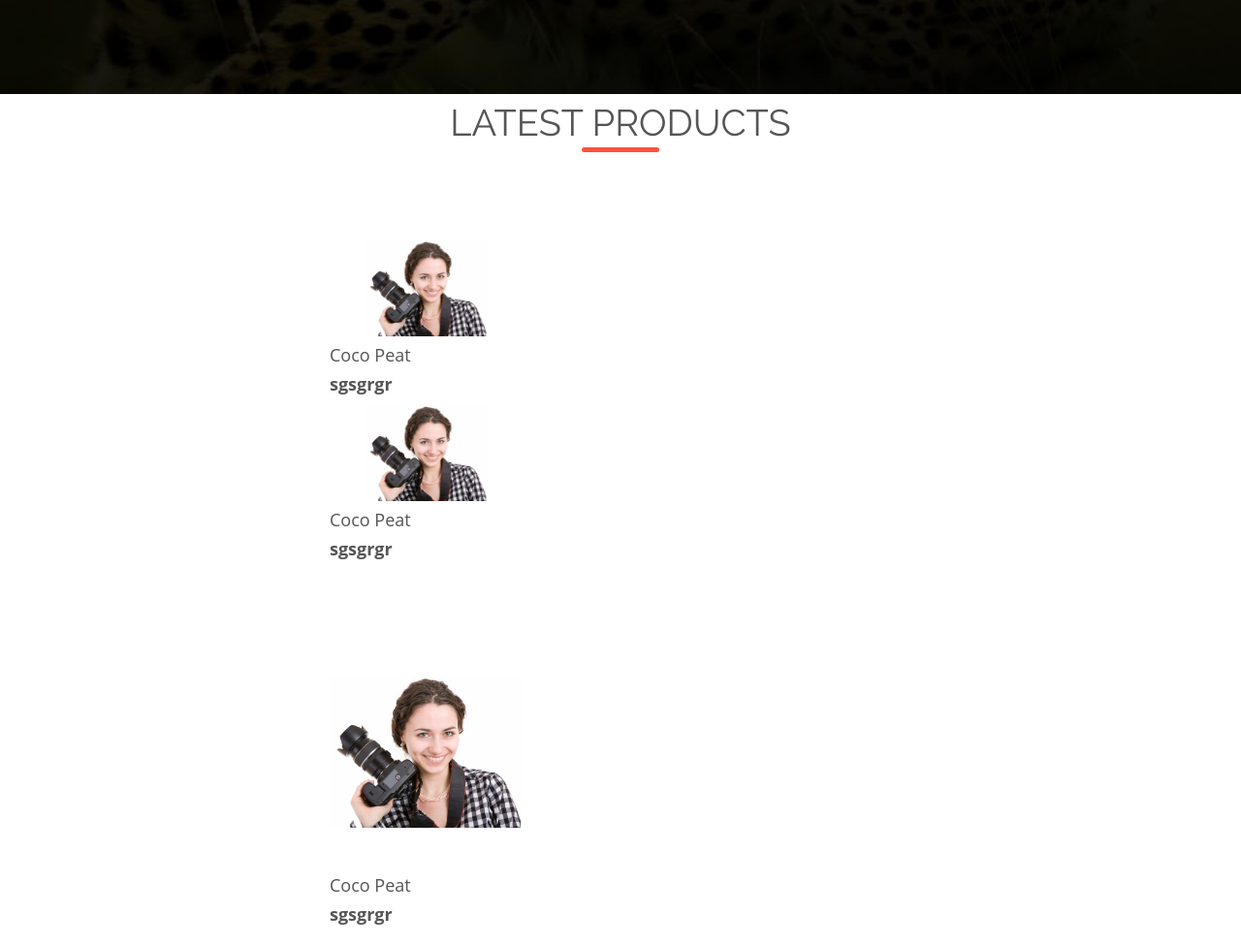
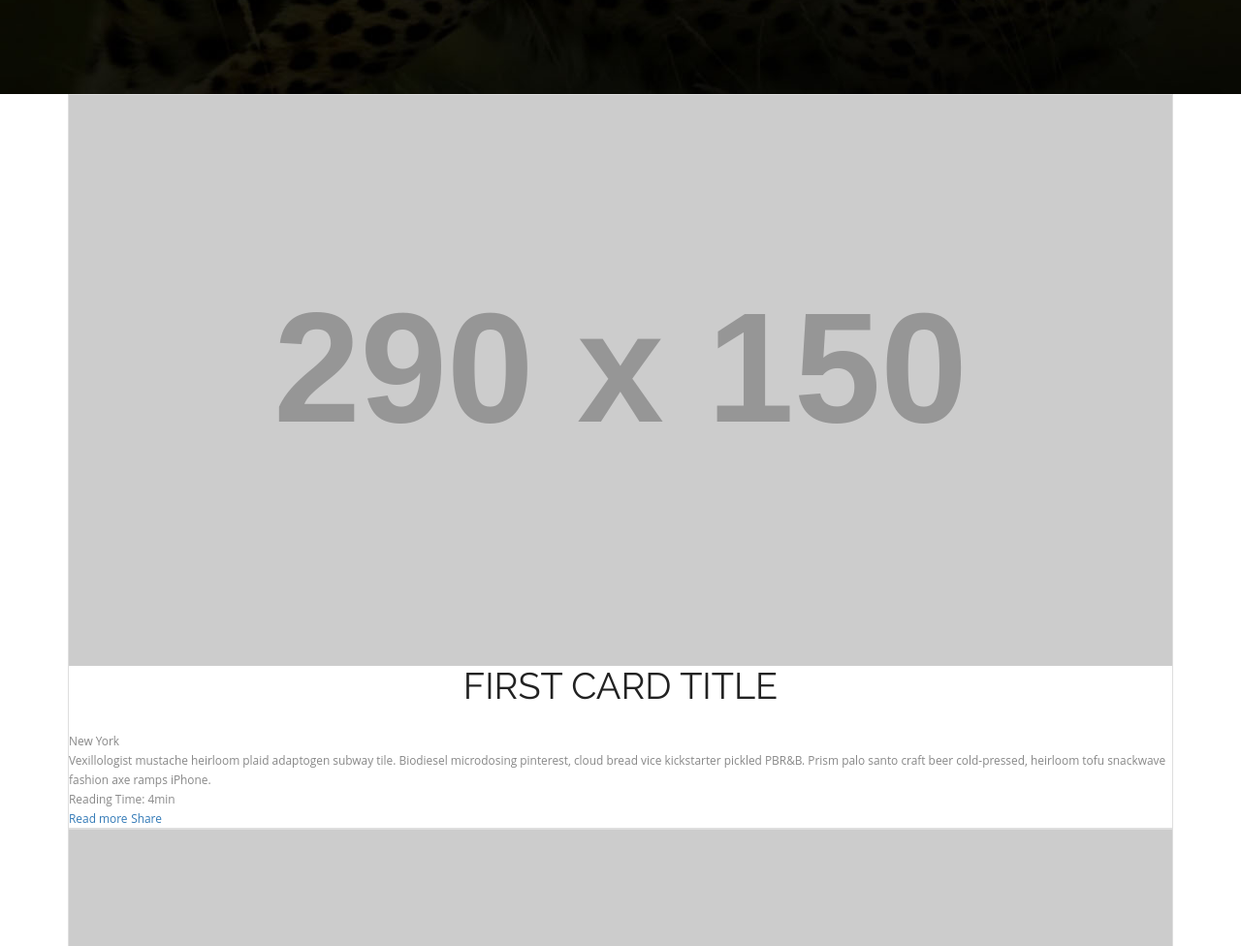
Before and after one commit to TryAny42/TryAny42.github.io, a plain HTML site: page index.html in a window 1280 px wide. Shown: the part 1875-2851 px from the top of the page at 97% size. Drawn offline with Linux system fonts and the light colour scheme; placeholder pictures from the web are drawn by us.

Commit message:
try flex

```diff
--- a/css/style.css
+++ b/css/style.css
@@ -677,58 +677,68 @@ div#main-nav {
     margin: 0 0 35px 0;
 }
 
-/* ---------------- latest product ---------------- */
-
-.small-container {
-  max-width: 50%;
-  margin: auto;
-  padding: 0 25px;
-}
-
-.col-4 {
-  flex-basis: 33%;
-  padding: 10px;
-  min-width: 200px;
-  margin-bottom: 50px;
-  transition: transform 0.5s;
-}
-
-.col-4 img {
-  width: 33%;
-}
-
-.title2 {
-  text-align: center;
-  margin: 0 auto 80px;
-  position: relative;
-  line-height: 60px;
-  color: #555;
-  z-index: -1;
-}
-
-.title2::after {
-  content: "";
-  background: #ff523b;
-  width: 80px;
-  height: 5px;
-  border-radius: 5px;
-  position: absolute;
-  bottom: 0;
-  left: 50%;
-  transform: translateX(-50%);
-}
-
-h4 {
-  color: #555;
-  font-weight: normal;
-}
-
-.col-4 p {
-  font-size: 14px;
-}
-
-.col-4:hover {
-  transform: translateY(-5px);
+/*Card Styling*/
+
+.card {
+    border: 1px solid #dedede;
+    background-color: white;
+
+    &__wrap {
+
+        &--inner {
+            padding: 12px;
+        }
+    }
+
+    &__item {
+        padding: 12px 18px 12px 18px;
+    }
+
+    &__sub {
+        padding: 0 18px;
+    }
+
+    &__footer {
+        padding: 18px;
+        overflow: hidden;
+        border-top: 1px solid #dedede;
+    }
+}
+
+/*Card Flex Code*/
+
+.card {
+    display: flex;
+    flex-direction: column;
+    width: 100%;
+
+    &__wrap {
+
+        &--outer {
+            display: flex;
+            flex-direction: row;
+            flex-wrap: wrap;
+            width: 100%;
+        }
+
+        &--inner {
+            display: flex;
+            flex-direction: row;
+            width: 100%;
+
+            @media (min-width: 480px) {
+                width: 50%;
+            }
+
+            @media (min-width: 1024px) {
+                width: 33.33%;
+            }
+        }
+    }
+}
+
+.flexible {
+    flex-grow: 1;
 }
 
 /* Latest Work
--- a/index.html
+++ b/index.html
@@ -142,28 +142,73 @@
 
 <!-- ------------ latest product ---------------- -->
 <section id="product">
-  <div class="small-container">
-    <h2 class="title2">Latest Products</h2>
-    <div class="row">
-      <!-- --------card ------------ -->
-      <div class="col-4">
-        <img src="img/about1.png" height="100px" width="100px" style="object-fit: contain"/>
-        <h4>Coco Peat</h4>
-        <h4><b>sgsgrgr</b></h4>
-		<img src="img/about1.png" height="100px" width="100px" style="object-fit: contain"/>
-        <h4>Coco Peat</h4>
-        <h4><b>sgsgrgr</b></h4>
-      </div>
-	  <div class="col-4">
-        <img src="img/about1.png" height="237.5px" width="237.5px" style="object-fit: contain"/>
-        <h4>Coco Peat</h4>
-        <h4><b>sgsgrgr</b></h4>
-      </div>
-	  <div class="col-4">
-        <img src="img/about1.png" height="237.5px" width="237.5px" style="object-fit: contain"/>
-        <h4>Coco Peat</h4>
-        <h4><b>sgsgrgr</b></h4>
-      </div>
+  <div class="container">
+    <div class="card__wrap--outer">
+        <div class="card__wrap--inner">
+            <div class="card">
+                <img src="http://via.placeholder.com/290x150?text=FlexCards">
+                <div class="card__item">
+                    <h2>First Card Title</h2>
+                </div>
+                <div class="card__sub">
+                    <small>New York</small>
+                </div>
+                <div class="card__item flexible">
+                    <small>Vexillologist mustache heirloom plaid adaptogen subway tile. Biodiesel microdosing pinterest, cloud bread vice kickstarter pickled PBR&B. Prism palo santo craft beer cold-pressed, heirloom tofu snackwave fashion axe ramps iPhone.</small>
+                </div>
+                <div class="card__item">
+                    <small>Reading Time: 4min</small>
+                </div>
+                <div class="card__footer">
+                  <a class="pull" href="#"><small>Read more</small></a>
+                  <a class="push" href="#"><small>Share</small></a>
+                </div>
+            </div>
+        </div>
+
+      <div class="card__wrap--inner">
+            <div class="card">
+                <img src="http://via.placeholder.com/290x150?text=FlexCards">
+                <div class="card__item">
+                    <h2>Second Card Title</h2>
+                </div>
+                <div class="card__sub">
+                    <small>Paris</small>
+                </div>
+                <div class="card__item  flexible">
+                    <small>Celiac pour-over fanny pack, adaptogen yuccie trust fund tote bag man braid activated charcoal narwhal church-key crucifix. Farm-to-table sartorial retro snackwave mixtape, live-edge 8-bit activated charcoal art party succulents. Crucifix actually try-hard wayfarers echo park skateboard, street art shaman intelligentsia humblebrag celiac umami farm-to-table.</small>
+                </div>
+                <div class="card__item">
+                    <small>Reading Time: 2min</small>
+                </div>
+                <div class="card__footer">
+                  <a class="pull" href="#"><small>Read more</small></a>
+                  <a class="push" href="#"><small>Share</small></a>
+                </div>
+            </div>
+        </div>
+
+      <div class="card__wrap--inner">
+            <div class="card">
+                <img src="http://via.placeholder.com/290x150?text=FlexCards">
+                <div class="card__item">
+                    <h2>Third Card Title</h2>
+                </div>
+                <div class="card__sub">
+                    <small>London</small>
+                </div>
+                <div class="card__item flexible">
+                    <small>VTbh four loko YOLO listicle forage messenger bag aesthetic williamsburg franzen kitsch iceland ethical venmo man braid poutine</small>
+                </div>
+                <div class="card__item">
+                    <small>Reading Time: 8min</small>
+                </div>
+                <div class="card__footer">
+                  <a class="pull" href="#"><small>Read more</small></a>
+                  <a class="push" href="#"><small>Share</small></a>
+                </div>
+            </div>
+        </div>
     </div>
   </div>
 </section>
```
